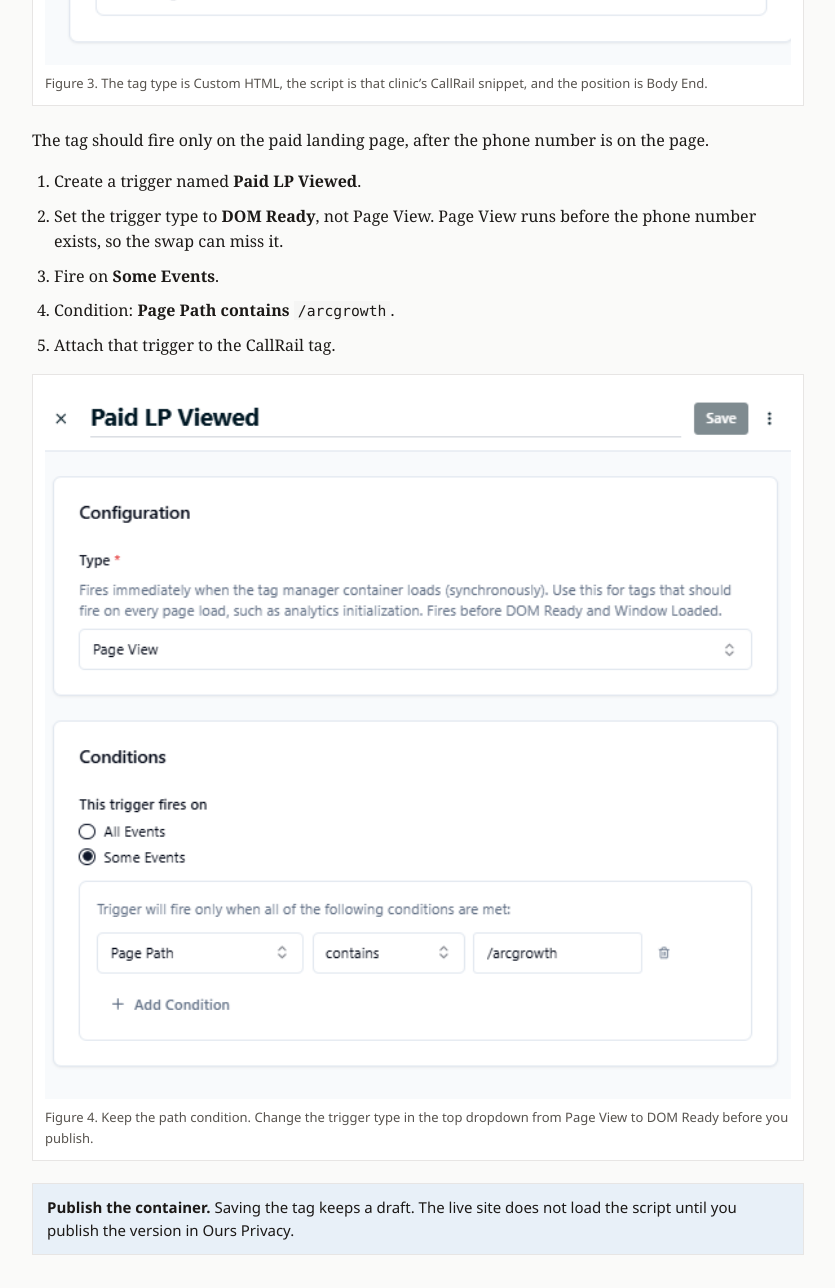
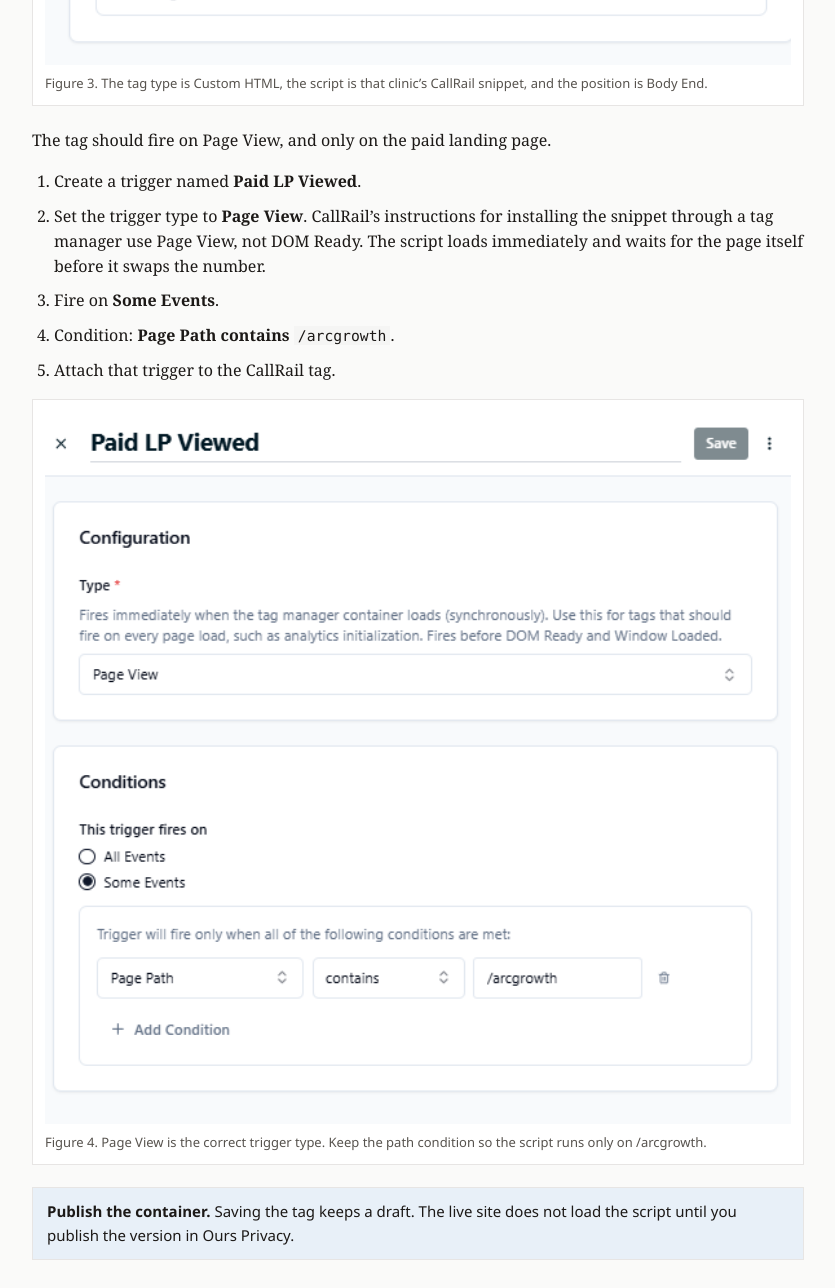
Before and after one commit to LucasBrazQ/Personal, a plain HTML site: page docs/callrail-website-pool/index.html in a window 1280 px wide. Shown: the part 4300-5588 px from the top of the page, without its empty margins (222-1057 px from the left). Drawn offline with Linux system fonts and the light colour scheme.

Commit message:
Use CallRail's Page View trigger in the pool guide.
CallRail's tag-manager install uses Page View so the swap script starts loading immediately.

Co-authored-by: LucasBrazQ <LucasBrazQ@users.noreply.github.com>

```diff
--- a/docs/callrail-website-pool/index.html
+++ b/docs/callrail-website-pool/index.html
@@ -145,17 +145,17 @@
       <img src="images/ours-tag.png" alt="Ours Privacy custom HTML tag with the CallRail script and Body End position">
       <figcaption>Figure 3. The tag type is Custom HTML, the script is that clinic’s CallRail snippet, and the position is Body End.</figcaption>
     </figure>
-    <p>The tag should fire only on the paid landing page, after the phone number is on the page.</p>
+    <p>The tag should fire on Page View, and only on the paid landing page.</p>
     <ol class="steps">
       <li>Create a trigger named <strong>Paid LP Viewed</strong>.</li>
-      <li>Set the trigger type to <strong>DOM Ready</strong>, not Page View. Page View runs before the phone number exists, so the swap can miss it.</li>
+      <li>Set the trigger type to <strong>Page View</strong>. CallRail’s instructions for installing the snippet through a tag manager use Page View, not DOM Ready. The script loads immediately and waits for the page itself before it swaps the number.</li>
       <li>Fire on <strong>Some Events</strong>.</li>
       <li>Condition: <strong>Page Path</strong> <strong>contains</strong> <code>/arcgrowth</code>.</li>
       <li>Attach that trigger to the CallRail tag.</li>
     </ol>
     <figure>
       <img src="images/ours-trigger.png" alt="Trigger limited to page paths that contain /arcgrowth">
-      <figcaption>Figure 4. Keep the path condition. Change the trigger type in the top dropdown from Page View to DOM Ready before you publish.</figcaption>
+      <figcaption>Figure 4. Page View is the correct trigger type. Keep the path condition so the script runs only on /arcgrowth.</figcaption>
     </figure>
     <div class="note"><strong>Publish the container.</strong> Saving the tag keeps a draft. The live site does not load the script until you publish the version in Ours Privacy.</div>
 
@@ -181,7 +181,7 @@
         <tr><td>Row 1</td><td>Source → Google Ads</td></tr>
         <tr><td>Row 2</td><td>Landing page → utm_source=meta</td></tr>
         <tr><td>Website tag</td><td>That clinic’s own CallRail script, Body End</td></tr>
-        <tr><td>Trigger</td><td>DOM Ready, page path contains /arcgrowth</td></tr>
+        <tr><td>Trigger</td><td>Page View, page path contains /arcgrowth</td></tr>
       </tbody>
     </table>
   </main>
```
